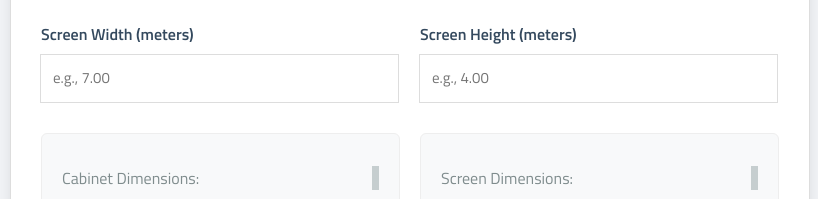
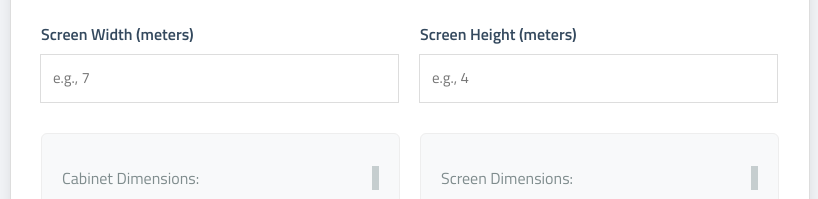
Before and after one commit to kayongest/led_calc.github.io, a plain HTML site: page index.html in a window 1280 px wide. Shown: the part 181-380 px from the top of the page, 230-1048 px from the left. Drawn offline with nearby package versions, Linux system fonts and the light colour scheme.

Commit message:
Update index.html

```diff
--- a/index.html
+++ b/index.html
@@ -162,7 +162,7 @@
                       id="screenWidth"
                       step="0.01"
                       min="0.1"
-                      placeholder="e.g., 7.00"
+                      placeholder="e.g., 7"
                       oninput="calculateFromDimensions()"
                     />
                     <div class="area-display" id="widthAreaDisplay"></div>
@@ -174,7 +174,7 @@
                       id="screenHeight"
                       step="0.01"
                       min="0.1"
-                      placeholder="e.g., 4.00"
+                      placeholder="e.g., 4"
                       oninput="calculateFromDimensions()"
                     />
                     <div class="area-display" id="heightAreaDisplay"></div>
```
